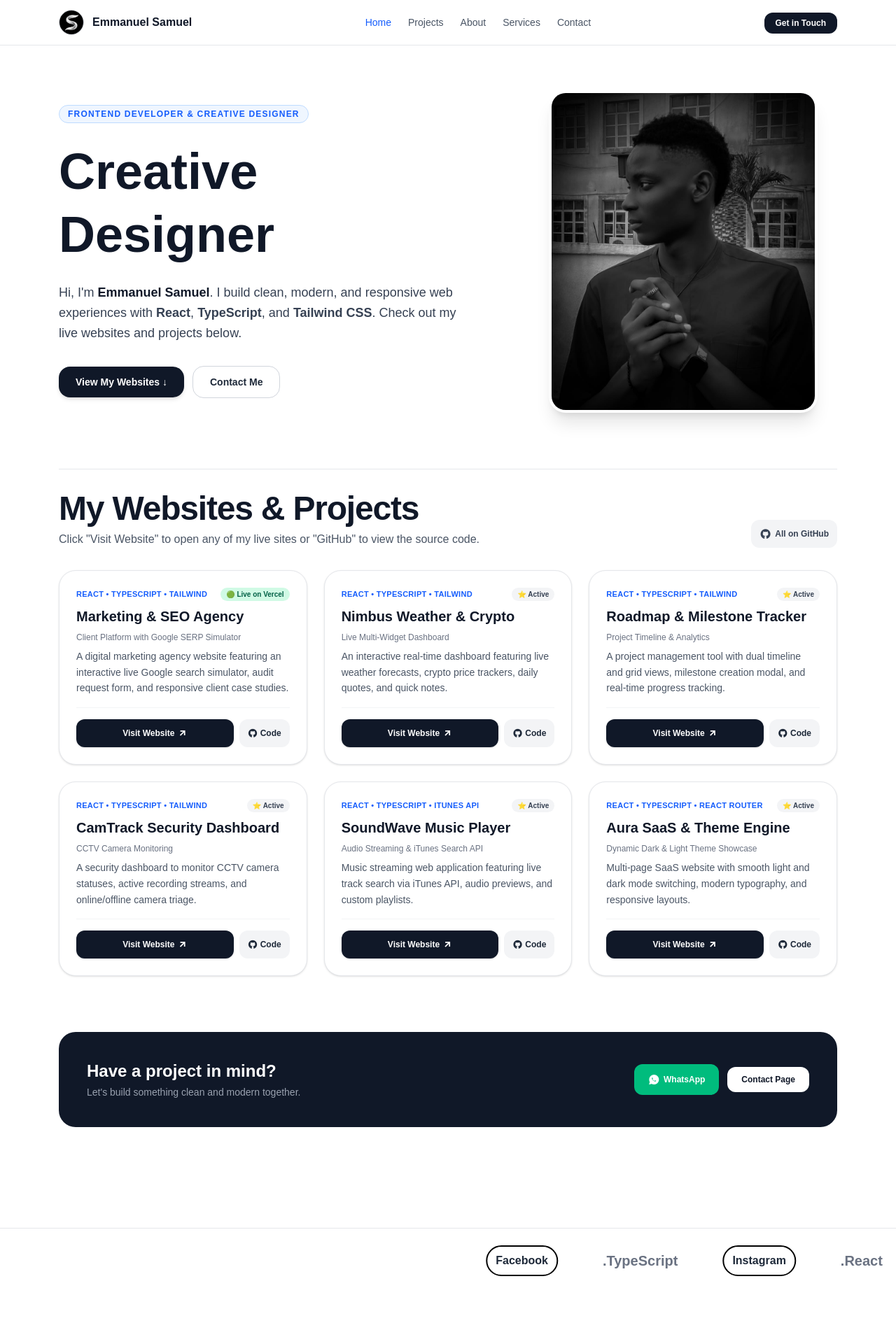
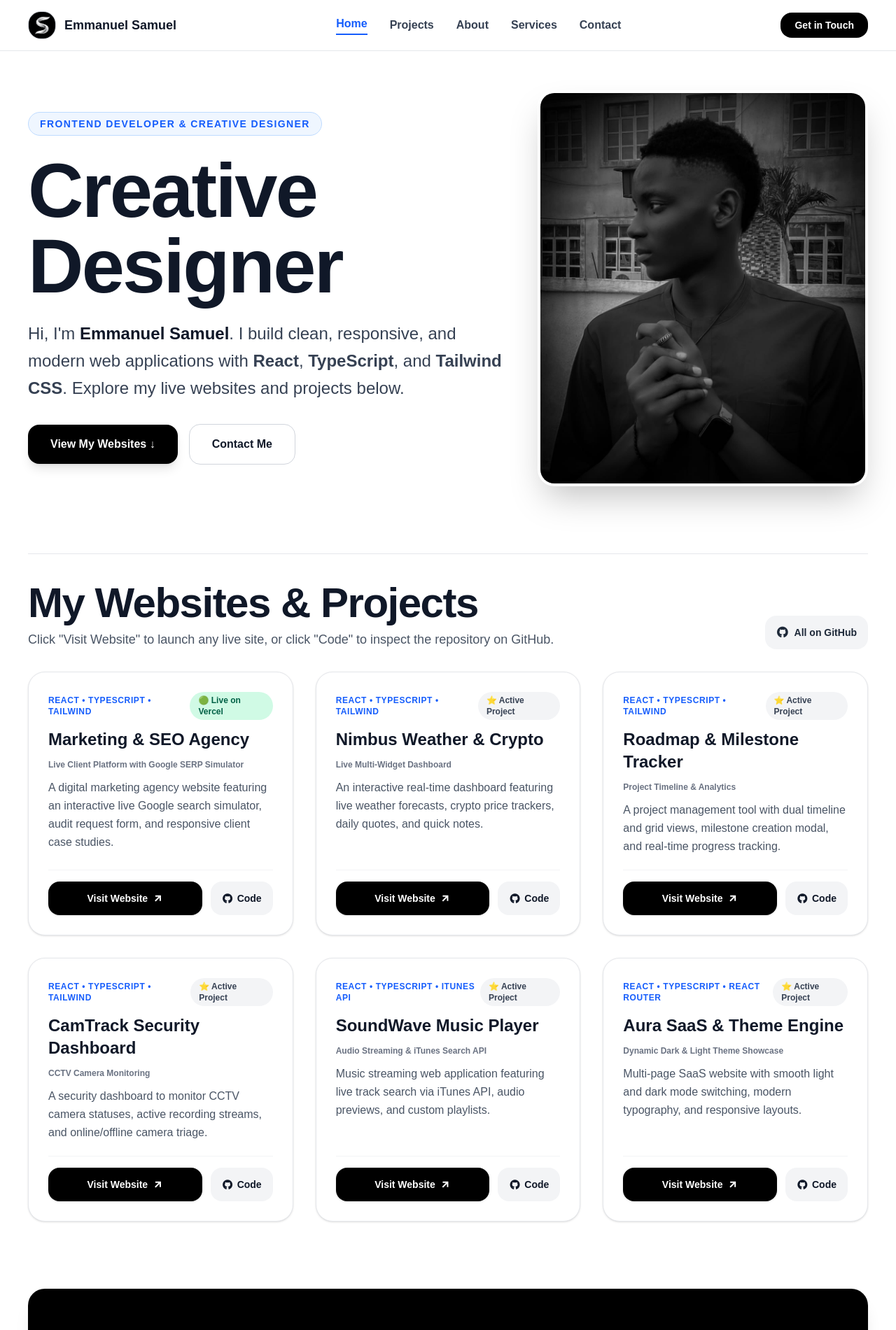
Before and after one commit to Sage-NBA/Main-Portforlio-site, a React (Vite) app: page / in a window 1280 px wide. Shown: the top 1901 px of the page at 70% size. Before the commit the page ends 1848 px from the top, so only its background shows below. Built offline with nearby package versions, Linux system fonts and the light colour scheme; a web font is replaced by a local one.

Commit message:
style: remove max-width constraints and let content occupy full screen

```diff
--- a/src/app/Projects.tsx
+++ b/src/app/Projects.tsx
@@ -3,7 +3,7 @@ import { Link } from "react-router-dom";
 const allProjects = [
   {
     title: "Marketing & SEO Agency",
-    tagline: "Client Platform with Google SERP Simulator",
+    tagline: "Live Client Platform with Google SERP Simulator",
     description:
       "A digital marketing agency website featuring an interactive live Google search simulator, audit request form, and responsive client case studies.",
     link: "https://marketing-portfolio-sage-nbas-projects.vercel.app",
@@ -65,80 +65,82 @@ const allProjects = [
 
 export function ProjectsPage() {
   return (
-    <div className="max-w-6xl mx-auto px-5 py-12 space-y-10">
+    <div className="w-full px-5 md:px-10 py-12 space-y-10">
       {/* Top Bar */}
-      <div className="flex items-center justify-between">
+      <div className="w-full flex items-center justify-between">
         <Link
           to="/"
-          className="text-xs font-bold text-gray-600 hover:text-black flex items-center gap-1.5"
+          className="text-sm font-bold text-gray-700 hover:text-black flex items-center gap-1.5"
         >
           <i className="ri-arrow-left-line"></i>
           <span>Back to Home</span>
         </Link>
 
-        <span className="text-xs font-bold px-3 py-1 bg-emerald-50 text-emerald-700 rounded-full border border-emerald-200">
+        <span className="text-xs font-bold px-3 py-1 bg-emerald-50 text-emerald-800 rounded-full border border-emerald-200">
           6 Live Applications
         </span>
       </div>
 
       {/* Header */}
       <div className="space-y-3">
-        <h1 className="text-3xl sm:text-5xl font-black text-gray-900 tracking-tight">
+        <h1 className="text-4xl sm:text-6xl font-black text-gray-900 tracking-tight">
           Websites & Projects
         </h1>
-        <p className="text-gray-600 text-sm sm:text-base max-w-2xl">
+        <p className="text-gray-600 text-base md:text-lg max-w-3xl">
           Below is a complete collection of my web applications, client solutions, and dashboards.
           Click any link to visit the live site directly.
         </p>
       </div>
 
-      {/* Projects Grid */}
-      <div className="grid grid-cols-1 md:grid-cols-2 lg:grid-cols-3 gap-6">
+      {/* Projects Grid — Full Screen Width */}
+      <div className="w-full grid grid-cols-1 md:grid-cols-2 lg:grid-cols-3 gap-6 md:gap-8">
         {allProjects.map((proj, idx) => (
           <div
             key={idx}
-            className="p-6 rounded-3xl border border-gray-200 bg-white shadow-sm hover:shadow-md transition flex flex-col justify-between space-y-4"
+            className="w-full p-7 rounded-3xl border border-gray-200 bg-white shadow-sm hover:shadow-xl transition-all duration-200 flex flex-col justify-between space-y-5"
           >
-            <div className="space-y-2">
+            <div className="space-y-3">
               <div className="flex items-center justify-between">
-                <span className="text-[11px] font-bold text-blue-600 uppercase tracking-wide">
+                <span className="text-xs font-bold text-blue-600 uppercase tracking-wide">
                   {proj.tech}
                 </span>
                 {proj.isLive ? (
-                  <span className="px-2 py-0.5 rounded-full text-[10px] font-bold bg-emerald-100 text-emerald-800">
+                  <span className="px-3 py-1 rounded-full text-xs font-bold bg-emerald-100 text-emerald-800">
                     🟢 Live on Vercel
                   </span>
                 ) : (
-                  <span className="px-2 py-0.5 rounded-full text-[10px] font-bold bg-gray-100 text-gray-700">
-                    ⭐ Active
+                  <span className="px-3 py-1 rounded-full text-xs font-bold bg-gray-100 text-gray-700">
+                    ⭐ Active Project
                   </span>
                 )}
               </div>
 
-              <h3 className="text-xl font-bold text-gray-900">{proj.title}</h3>
-              <p className="text-xs font-medium text-gray-500">{proj.tagline}</p>
-              <p className="text-sm text-gray-600 leading-relaxed">{proj.description}</p>
+              <h3 className="text-2xl font-bold text-gray-900">{proj.title}</h3>
+              <p className="text-xs font-semibold text-gray-500">{proj.tagline}</p>
+              <p className="text-sm md:text-base text-gray-600 leading-relaxed">
+                {proj.description}
+              </p>
             </div>
 
-            <div className="pt-4 border-t border-gray-100 flex items-center gap-2">
+            <div className="pt-4 border-t border-gray-100 flex items-center gap-3">
               <a
                 href={proj.link}
                 target="_blank"
                 rel="noopener noreferrer"
-                className="flex-1 text-center py-2.5 px-4 bg-gray-900 hover:bg-black text-white text-xs font-bold rounded-xl transition flex items-center justify-center gap-1"
+                className="flex-1 text-center py-3 px-4 bg-black hover:bg-gray-800 text-white text-sm font-bold rounded-2xl transition flex items-center justify-center gap-1.5"
               >
                 <span>Visit Website</span>
-                <i className="ri-arrow-right-up-line text-sm"></i>
+                <i className="ri-arrow-right-up-line text-base"></i>
               </a>
 
               <a
                 href={proj.github}
                 target="_blank"
                 rel="noopener noreferrer"
-                className="py-2.5 px-3 bg-gray-100 hover:bg-gray-200 text-gray-800 text-xs font-semibold rounded-xl transition flex items-center gap-1"
+                className="py-3 px-4 bg-gray-100 hover:bg-gray-200 text-gray-900 text-sm font-semibold rounded-2xl transition flex items-center gap-1.5"
                 title="View on GitHub"
               >
-                <i className="ri-github-fill text-sm"></i>
+                <i className="ri-github-fill text-base"></i>
                 <span>Code</span>
               </a>
             </div>
--- a/src/component/Home.tsx
+++ b/src/component/Home.tsx
@@ -3,7 +3,7 @@ import { Link } from "react-router-dom";
 const projects = [
   {
     title: "Marketing & SEO Agency",
-    tagline: "Client Platform with Google SERP Simulator",
+    tagline: "Live Client Platform with Google SERP Simulator",
     description:
       "A digital marketing agency website featuring an interactive live Google search simulator, audit request form, and responsive client case studies.",
     link: "https://marketing-portfolio-sage-nbas-projects.vercel.app",
@@ -72,50 +72,50 @@ export function Home() {
   };
 
   return (
-    <div className="max-w-6xl mx-auto px-5 py-8 md:py-16 space-y-20">
-      {/* HERO SECTION */}
-      <section className="grid grid-cols-1 md:grid-cols-12 gap-10 items-center">
-        {/* Left: Headline & Bio */}
-        <div className="md:col-span-7 space-y-6">
-          <p className="text-xs font-bold uppercase tracking-widest text-blue-600 bg-blue-50 border border-blue-200 px-3 py-1 rounded-full w-fit">
+    <div className="w-full px-5 md:px-10 py-8 md:py-14 space-y-24">
+      {/* HERO SECTION — FULL WIDTH */}
+      <section className="w-full grid grid-cols-1 lg:grid-cols-12 gap-8 lg:gap-12 items-center">
+        {/* Left: Massive Headline & Bio */}
+        <div className="lg:col-span-7 space-y-6">
+          <p className="text-xs md:text-sm font-bold uppercase tracking-widest text-blue-600 bg-blue-50 border border-blue-200 px-4 py-1.5 rounded-full w-fit">
             Frontend Developer & Creative Designer
           </p>
 
           <h1
             style={{ fontFamily: "Bitcount Grid Double, sans-serif" }}
-            className="text-4xl sm:text-6xl lg:text-7xl font-bold text-gray-900 leading-tight"
+            className="text-5xl sm:text-7xl md:text-8xl lg:text-[90px] xl:text-[110px] font-bold text-gray-900 leading-[0.98] tracking-tight"
           >
             Creative <br /> Designer
           </h1>
 
-          <p className="text-base sm:text-lg text-gray-700 leading-relaxed max-w-xl">
+          <p className="text-lg md:text-2xl text-gray-700 leading-relaxed max-w-3xl">
             Hi, I'm <strong className="text-gray-900">Emmanuel Samuel</strong>. I build clean,
-            modern, and responsive web experiences with <strong>React</strong>,{" "}
-            <strong>TypeScript</strong>, and <strong>Tailwind CSS</strong>. Check out my live
+            responsive, and modern web applications with <strong>React</strong>,{" "}
+            <strong>TypeScript</strong>, and <strong>Tailwind CSS</strong>. Explore my live
             websites and projects below.
           </p>
 
           {/* Action Buttons */}
-          <div className="flex flex-wrap items-center gap-3 pt-2">
+          <div className="flex flex-wrap items-center gap-4 pt-2">
             <button
               onClick={scrollToProjects}
-              className="px-6 py-3 bg-gray-900 hover:bg-black text-white text-sm font-semibold rounded-2xl shadow-md transition"
+              className="px-8 py-4 bg-black hover:bg-gray-800 text-white text-base font-semibold rounded-2xl shadow-lg transition"
             >
               View My Websites ↓
             </button>
 
             <Link
               to="/Contact"
-              className="px-6 py-3 bg-white border border-gray-300 hover:border-gray-900 text-gray-800 text-sm font-semibold rounded-2xl transition"
+              className="px-8 py-4 bg-white border border-gray-300 hover:border-black text-gray-900 text-base font-semibold rounded-2xl transition"
             >
               Contact Me
             </Link>
           </div>
         </div>
 
-        {/* Right: Photo */}
-        <div className="md:col-span-5 flex justify-center">
-          <div className="w-full max-w-sm aspect-[10/12] rounded-3xl overflow-hidden shadow-xl border-4 border-white bg-gray-100">
+        {/* Right: Full Width Framed Photo */}
+        <div className="lg:col-span-5 flex justify-center lg:justify-end w-full">
+          <div className="w-full max-w-lg aspect-[10/12] rounded-3xl overflow-hidden shadow-2xl border-4 border-white bg-gray-100">
             <img
               src="images/samuel.jpeg"
               alt="Emmanuel Samuel"
@@ -125,15 +125,15 @@ export function Home() {
         </div>
       </section>
 
-      {/* WEBSITES & PROJECTS SECTION */}
-      <section id="projects" className="space-y-8 pt-8 border-t border-gray-200">
-        <div className="flex flex-col sm:flex-row sm:items-end justify-between gap-4">
+      {/* FULL WIDTH WEBSITES & PROJECTS SECTION */}
+      <section id="projects" className="w-full space-y-8 pt-10 border-t border-gray-200">
+        <div className="w-full flex flex-col md:flex-row md:items-end justify-between gap-4">
           <div>
-            <h2 className="text-3xl md:text-5xl font-black text-gray-900 tracking-tight">
+            <h2 className="text-4xl md:text-6xl font-black text-gray-900 tracking-tight">
               My Websites & Projects
             </h2>
-            <p className="text-gray-600 text-sm md:text-base mt-2">
-              Click "Visit Website" to open any of my live sites or "GitHub" to view the source code.
+            <p className="text-gray-600 text-base md:text-lg mt-2">
+              Click "Visit Website" to launch any live site, or click "Code" to inspect the repository on GitHub.
             </p>
           </div>
 
@@ -141,61 +141,63 @@ export function Home() {
             href="https://github.com/Sage-NBA"
             target="_blank"
             rel="noopener noreferrer"
-            className="flex items-center gap-1.5 text-xs font-bold text-gray-700 hover:text-black self-start sm:self-auto bg-gray-100 px-3 py-2 rounded-xl transition"
+            className="flex items-center gap-2 text-sm font-bold text-gray-800 hover:text-black self-start md:self-auto bg-gray-100 hover:bg-gray-200 px-4 py-2.5 rounded-2xl transition"
           >
-            <i className="ri-github-fill text-base"></i>
+            <i className="ri-github-fill text-lg"></i>
             <span>All on GitHub</span>
           </a>
         </div>
 
-        {/* Projects Grid */}
-        <div className="grid grid-cols-1 md:grid-cols-2 lg:grid-cols-3 gap-6">
+        {/* Projects Grid — Occupies Full Screen Width */}
+        <div className="w-full grid grid-cols-1 md:grid-cols-2 lg:grid-cols-3 gap-6 md:gap-8">
           {projects.map((proj, idx) => (
             <div
               key={idx}
-              className="p-6 rounded-3xl border border-gray-200 bg-white shadow-sm hover:shadow-lg transition-all duration-200 flex flex-col justify-between space-y-4"
+              className="w-full p-7 rounded-3xl border border-gray-200 bg-white shadow-sm hover:shadow-xl hover:-translate-y-1 transition-all duration-200 flex flex-col justify-between space-y-5"
             >
-              <div className="space-y-2">
+              <div className="space-y-3">
                 <div className="flex items-center justify-between">
-                  <span className="text-[11px] font-bold text-blue-600 uppercase tracking-wide">
+                  <span className="text-xs font-bold text-blue-600 uppercase tracking-wider">
                     {proj.tech}
                   </span>
                   {proj.isLive ? (
-                    <span className="px-2 py-0.5 rounded-full text-[10px] font-bold bg-emerald-100 text-emerald-800">
+                    <span className="px-3 py-1 rounded-full text-xs font-bold bg-emerald-100 text-emerald-800">
                       🟢 Live on Vercel
                     </span>
                   ) : (
-                    <span className="px-2 py-0.5 rounded-full text-[10px] font-bold bg-gray-100 text-gray-700">
-                      ⭐ Active
+                    <span className="px-3 py-1 rounded-full text-xs font-bold bg-gray-100 text-gray-700">
+                      ⭐ Active Project
                     </span>
                   )}
                 </div>
 
-                <h3 className="text-xl font-bold text-gray-900">{proj.title}</h3>
-                <p className="text-xs font-medium text-gray-500">{proj.tagline}</p>
-                <p className="text-sm text-gray-600 leading-relaxed">{proj.description}</p>
+                <h3 className="text-2xl font-bold text-gray-900">{proj.title}</h3>
+                <p className="text-xs font-semibold text-gray-500">{proj.tagline}</p>
+                <p className="text-sm md:text-base text-gray-600 leading-relaxed">
+                  {proj.description}
+                </p>
               </div>
 
               {/* Action Buttons */}
-              <div className="pt-4 border-t border-gray-100 flex items-center gap-2">
+              <div className="pt-4 border-t border-gray-100 flex items-center gap-3">
                 <a
                   href={proj.link}
                   target="_blank"
                   rel="noopener noreferrer"
-                  className="flex-1 text-center py-2.5 px-4 bg-gray-900 hover:bg-black text-white text-xs font-bold rounded-xl shadow-sm transition flex items-center justify-center gap-1"
+                  className="flex-1 text-center py-3 px-4 bg-black hover:bg-gray-800 text-white text-sm font-bold rounded-2xl shadow-sm transition flex items-center justify-center gap-1.5"
                 >
                   <span>Visit Website</span>
-                  <i className="ri-arrow-right-up-line text-sm"></i>
+                  <i className="ri-arrow-right-up-line text-base"></i>
                 </a>
 
                 <a
                   href={proj.github}
                   target="_blank"
                   rel="noopener noreferrer"
-                  className="py-2.5 px-3 bg-gray-100 hover:bg-gray-200 text-gray-800 text-xs font-semibold rounded-xl transition flex items-center gap-1"
+                  className="py-3 px-4 bg-gray-100 hover:bg-gray-200 text-gray-900 text-sm font-semibold rounded-2xl transition flex items-center gap-1.5"
                   title="View on GitHub"
                 >
-                  <i className="ri-github-fill text-sm"></i>
+                  <i className="ri-github-fill text-base"></i>
                   <span>Code</span>
                 </a>
               </div>
@@ -204,29 +206,29 @@ export function Home() {
         </div>
       </section>
 
-      {/* QUICK CONTACT BANNER */}
-      <section className="p-8 sm:p-10 rounded-3xl bg-gray-900 text-white flex flex-col sm:flex-row items-center justify-between gap-6">
-        <div className="space-y-1 text-center sm:text-left">
-          <h3 className="text-2xl font-bold">Have a project in mind?</h3>
-          <p className="text-sm text-gray-400">
-            Let's build something clean and modern together.
+      {/* FULL WIDTH CONTACT CALLOUT */}
+      <section className="w-full p-8 md:p-14 rounded-3xl bg-black text-white flex flex-col md:flex-row items-center justify-between gap-8 shadow-xl">
+        <div className="space-y-2 text-center md:text-left">
+          <h3 className="text-3xl md:text-4xl font-bold">Have a project in mind?</h3>
+          <p className="text-base text-gray-400">
+            Let's build something responsive, fast, and modern together.
           </p>
         </div>
 
-        <div className="flex flex-wrap items-center gap-3">
+        <div className="flex flex-wrap items-center justify-center gap-4">
           <a
             href="https://wa.me/qr/HZ3MKMKKDZRHJ1"
             target="_blank"
             rel="noopener noreferrer"
-            className="px-5 py-2.5 bg-emerald-500 hover:bg-emerald-600 text-white font-semibold text-xs rounded-xl transition flex items-center gap-1.5"
+            className="px-6 py-3.5 bg-emerald-500 hover:bg-emerald-600 text-white font-semibold text-sm rounded-2xl transition flex items-center gap-2"
           >
-            <i className="ri-whatsapp-fill text-base"></i>
-            <span>WhatsApp</span>
+            <i className="ri-whatsapp-fill text-lg"></i>
+            <span>WhatsApp Me</span>
           </a>
 
           <Link
             to="/Contact"
-            className="px-5 py-2.5 bg-white text-gray-900 hover:bg-gray-100 font-semibold text-xs rounded-xl transition"
+            className="px-6 py-3.5 bg-white text-black hover:bg-gray-100 font-semibold text-sm rounded-2xl transition"
           >
             Contact Page
           </Link>
--- a/src/component/Navbar.tsx
+++ b/src/component/Navbar.tsx
@@ -21,32 +21,32 @@ export function Navbar() {
   };
 
   return (
-    <nav className="border-b border-gray-200 bg-white sticky top-0 z-40">
-      <div className="max-w-6xl mx-auto px-5 h-16 flex items-center justify-between">
+    <nav className="w-full border-b border-gray-200 bg-white sticky top-0 z-40">
+      <div className="w-full px-5 md:px-10 h-18 flex items-center justify-between">
         {/* Brand / Logo */}
         <Link to="/" className="flex items-center gap-3">
-          <div className="w-9 h-9 rounded-full overflow-hidden border border-gray-300">
+          <div className="w-10 h-10 rounded-[18px] overflow-hidden border border-gray-300">
             <img
               className="w-full h-full object-cover"
               src="images/sam.jpeg"
               alt="Emmanuel Samuel"
             />
           </div>
-          <span className="font-bold text-gray-900 text-sm sm:text-base">
+          <span className="font-bold text-gray-900 text-base md:text-lg">
             Emmanuel Samuel
           </span>
         </Link>
 
         {/* Desktop Links */}
-        <div className="hidden md:flex items-center gap-6">
+        <div className="hidden md:flex items-center gap-8">
           {navLinks.map((link) => (
             <Link
               key={link.path}
               to={link.path}
-              className={`text-sm font-medium transition ${
+              className={`text-sm md:text-base font-semibold transition ${
                 isActive(link.path)
-                  ? "text-blue-600 font-bold"
-                  : "text-gray-600 hover:text-gray-900"
+                  ? "text-blue-600 font-bold border-b-2 border-blue-600 pb-0.5"
+                  : "text-gray-700 hover:text-black"
               }`}
             >
               {link.label}
@@ -58,7 +58,7 @@ export function Navbar() {
         <div className="hidden md:block">
           <Link
             to="/Contact"
-            className="px-4 py-2 bg-gray-900 hover:bg-black text-white text-xs font-semibold rounded-xl transition"
+            className="px-5 py-2.5 bg-black hover:bg-gray-800 text-white text-sm font-semibold rounded-2xl transition"
           >
             Get in Touch
           </Link>
@@ -68,7 +68,7 @@ export function Navbar() {
         <div className="md:hidden">
           <button
             onClick={() => setIsOpen(!isOpen)}
-            className="w-9 h-9 flex items-center justify-center rounded-lg bg-gray-100 text-gray-800 text-xl"
+            className="w-10 h-10 flex items-center justify-center rounded-xl bg-gray-100 text-gray-800 text-2xl"
             aria-label="Toggle Menu"
           >
             <i className={isOpen ? "ri-close-line" : "ri-menu-line"}></i>
@@ -78,13 +78,13 @@ export function Navbar() {
 
       {/* Mobile Menu Dropdown */}
       {isOpen && (
-        <div className="md:hidden border-t border-gray-100 bg-white px-5 py-4 space-y-3">
+        <div className="md:hidden border-t border-gray-100 bg-white px-6 py-5 space-y-4 w-full">
           {navLinks.map((link) => (
             <Link
               key={link.path}
               to={link.path}
               onClick={() => setIsOpen(false)}
-              className="block text-sm font-semibold text-gray-700 hover:text-blue-600 py-1"
+              className="block text-base font-bold text-gray-800 hover:text-blue-600 py-1"
             >
               {link.label}
             </Link>
@@ -93,7 +93,7 @@ export function Navbar() {
             <Link
               to="/Contact"
               onClick={() => setIsOpen(false)}
-              className="block text-center py-2 bg-gray-900 text-white text-xs font-semibold rounded-xl"
+              className="block text-center py-3 bg-black text-white text-sm font-semibold rounded-2xl"
             >
               Get in Touch
             </Link>
```
Also changed, not shown: src/app/About.tsx (+38 -44 lines), src/app/Contact.tsx (+40 -44 lines), src/app/Services.tsx (+27 -25 lines).
